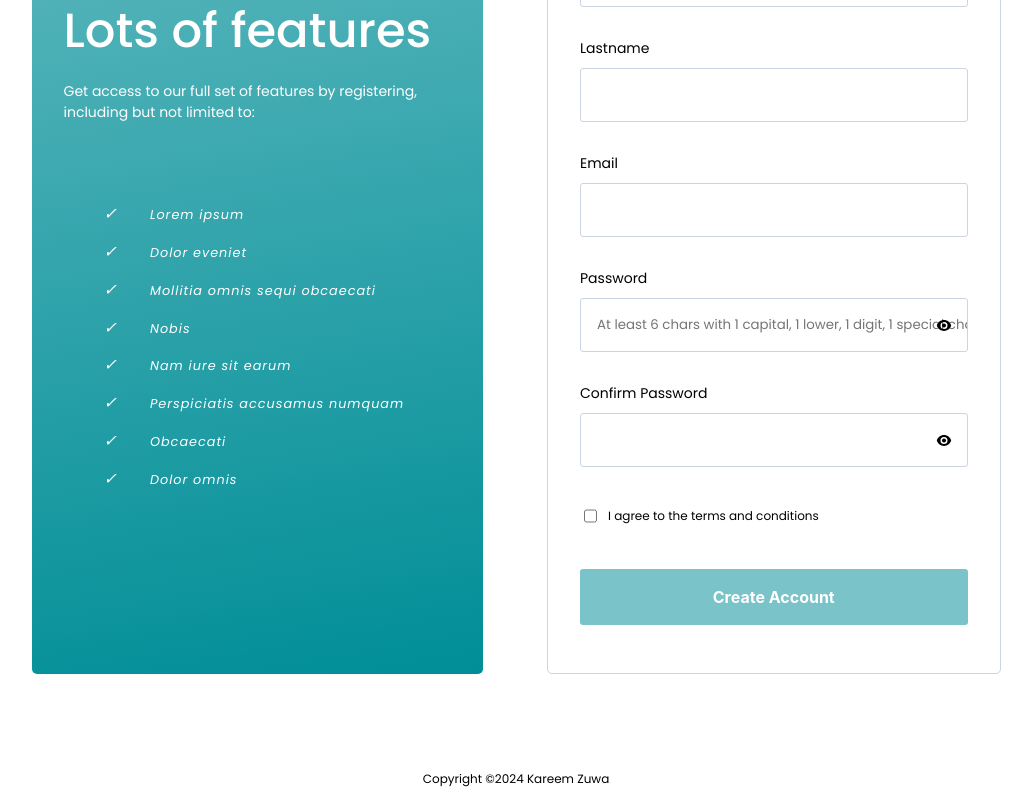
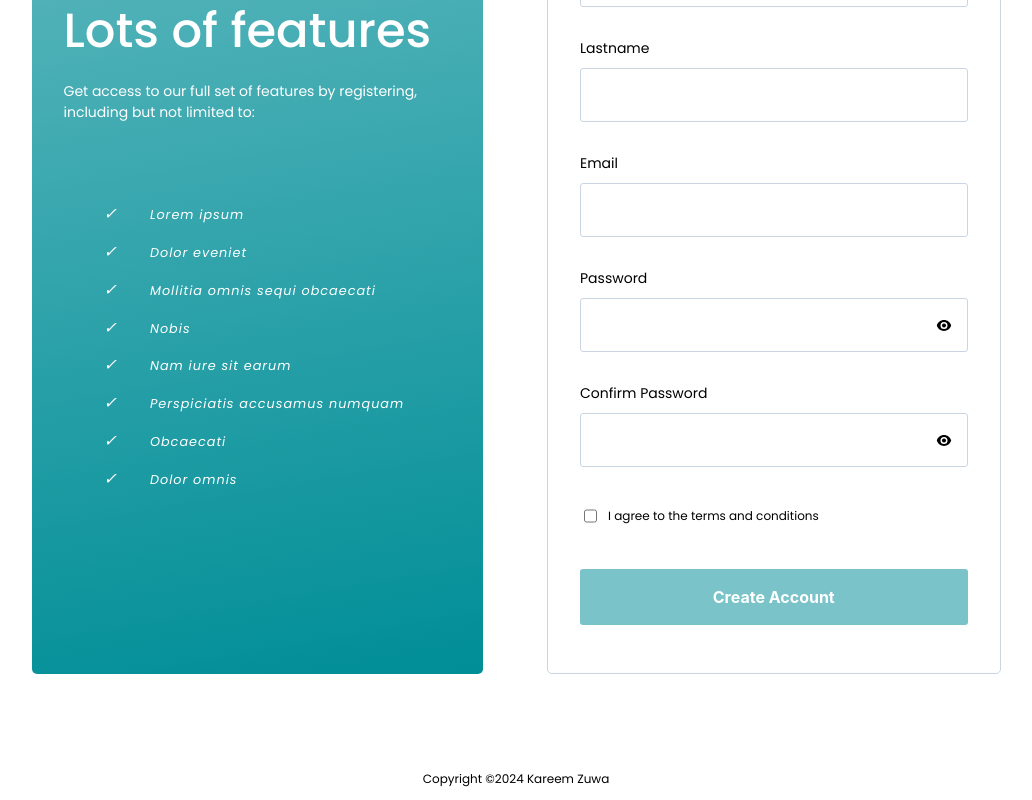
Before and after one commit to KareemZuwa/signup-experience, a React (Create React App) app: page / in a window 1280 px wide. Shown: the part 668-1468 px from the top of the page, without its empty margins (124-1156 px from the left). Built offline with nearby package versions, Linux system fonts and the light colour scheme.

Commit message:
changing interface bug and clean up

```diff
--- a/src/layout/form-section/CreateAccountSection.tsx
+++ b/src/layout/form-section/CreateAccountSection.tsx
@@ -145,15 +145,16 @@ export const CreateAccountSection = ({
           label="Password"
           name="password"
           type={inputType}
+          value={values.password}
           handleOnChange={handleInputChange}
           errorMessage={passwordError}
           icon={icon}
-          placeholder="At least 6 chars with 1 capital, 1 lower, 1 digit, 1 special chars"
         />
         <InputField
           label="Confirm Password"
           name="confirm-password"
           type={inputType}
+          value={values["confirm-password"]}
           handleOnChange={handleInputChange}
           errorMessage={confirmPasswordError}
           icon={icon}
--- a/src/types/interfaces.tsx
+++ b/src/types/interfaces.tsx
@@ -12,7 +12,7 @@ export interface InputFieldProps {
   label: string;
   name: string;
   type: string;
-  value?: string;
+  value: string;
   placeholder?: string;
   errorMessage?: string | undefined;
   handleOnChange: (event: any) => void;
```
